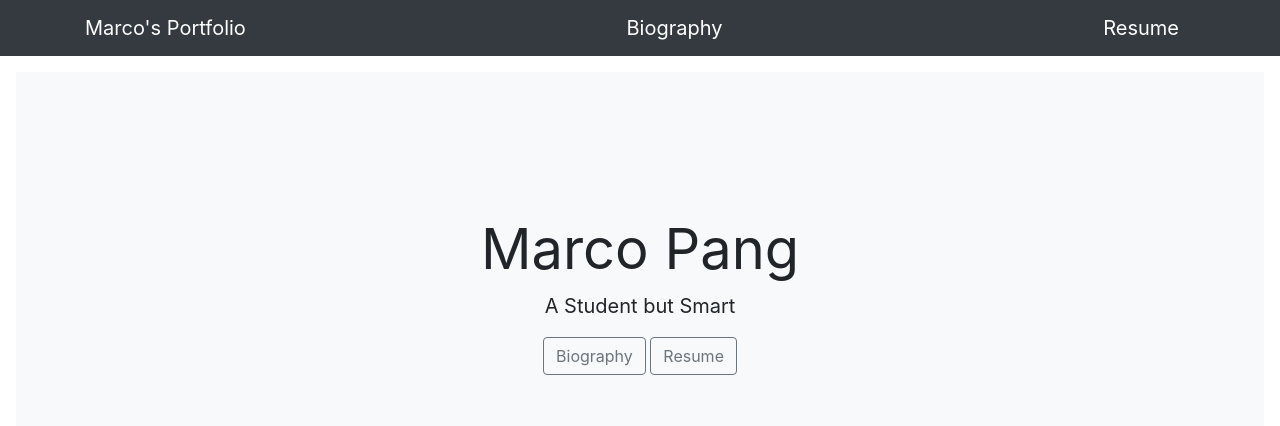
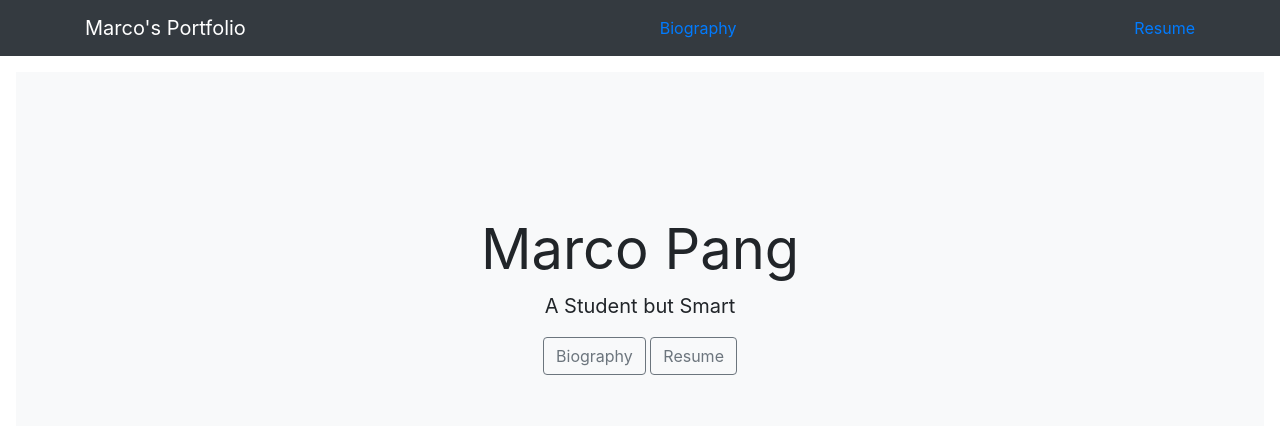
Before and after one commit to HoshimiyaOriyuki/hoshimiya.github.io, a plain HTML site: page index.html in a window 1280 px wide. Drawn offline with nearby package versions, Linux system fonts and the light colour scheme.

Commit message:
Update index.html

```diff
--- a/index.html
+++ b/index.html
@@ -10,8 +10,8 @@
 <nav class="navbar sticky-top navbar-dark bg-dark">
 	<div class="container d-flex flex-column flex-md-row justify-content-between">
 		<a class="navbar-brand" href="index.html">Marco's Portfolio</a>
-		<a class="navbar-brand" href="#">Biography</a>
-		<a class="navbar-brand" href="#">Resume</a>
+		<a class="nav-item" href="#">Biography</a>
+		<a class="nav-item" href="#">Resume</a>
 	</div>
 </nav>
 
```
